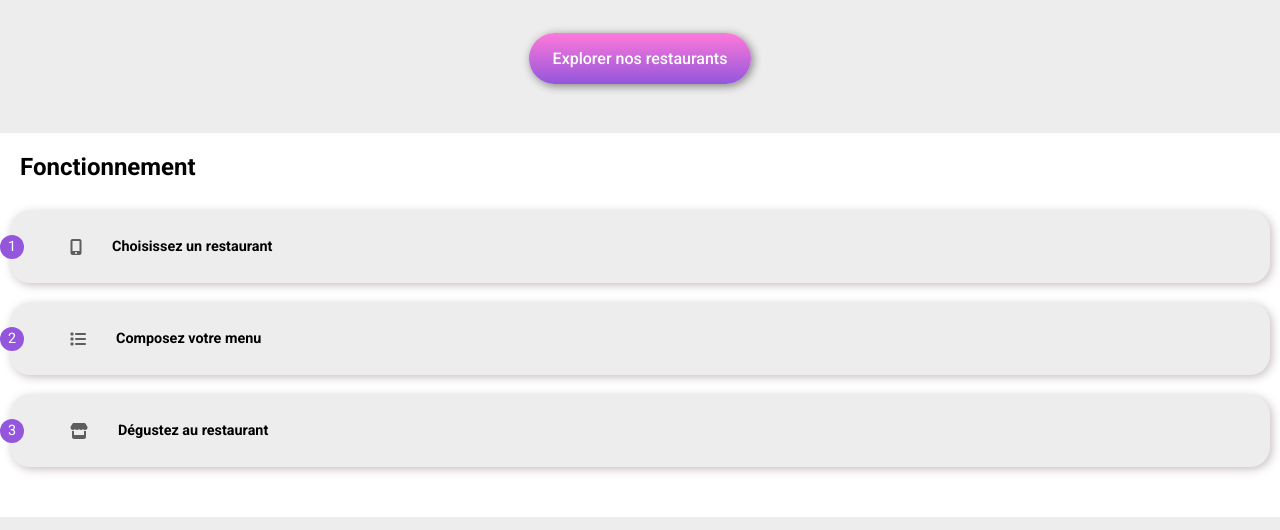
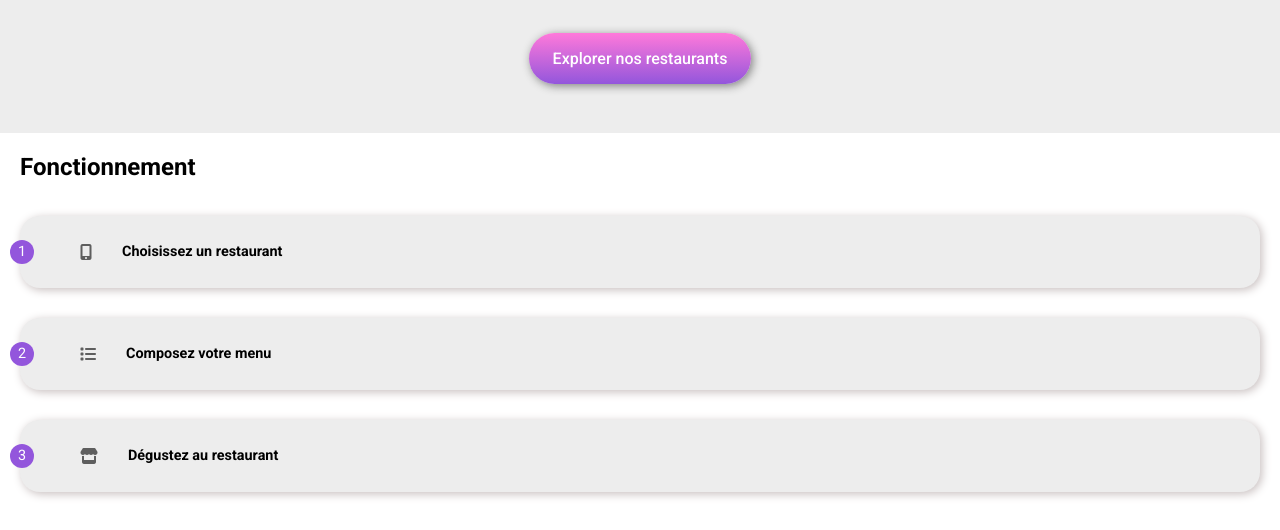
Before and after one commit to Arnaud-WebDev/ArnaudGrandpierre_3_25102021, a website: page index.html in a window 1280 px wide. Shown: the part 270-800 px from the top of the page. Drawn offline with Linux system fonts and the light colour scheme; a web font is replaced by a local one.

Commit message:
Ajustement de la margin sur les bouttons du haut

```diff
--- a/scss/style.scss
+++ b/scss/style.scss
@@ -109,7 +109,7 @@ input {
     box-shadow: 2px 2px 10px rgb(199, 190, 190);
     border-radius: 20px;
     height: 4.5rem;
-    margin: 10px;
+    margin: 15px 20px;
     padding-left: 60px;
     background-color: $fond-clair;
     cursor: pointer;
```
Also changed, not shown: style.css.
